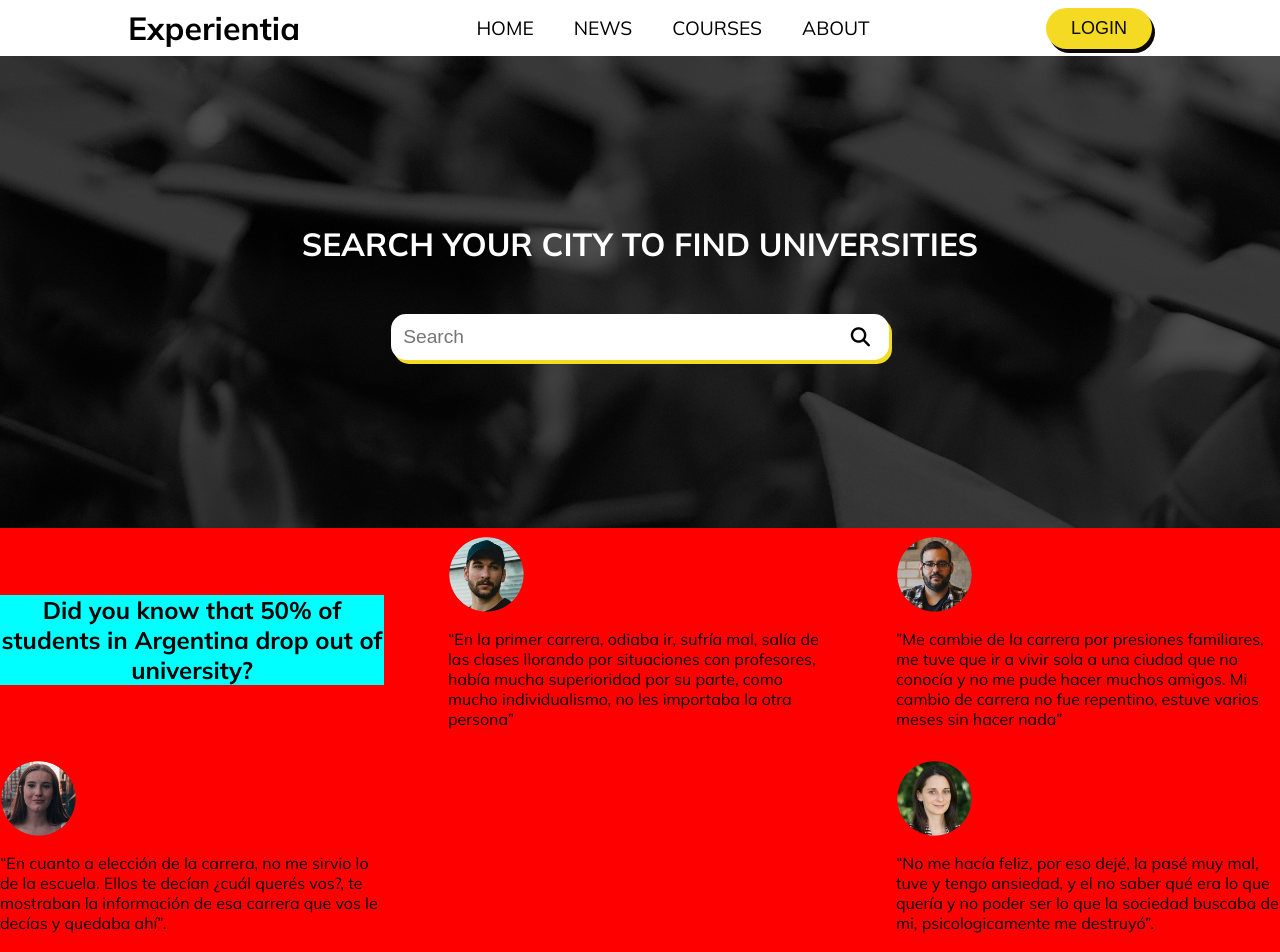
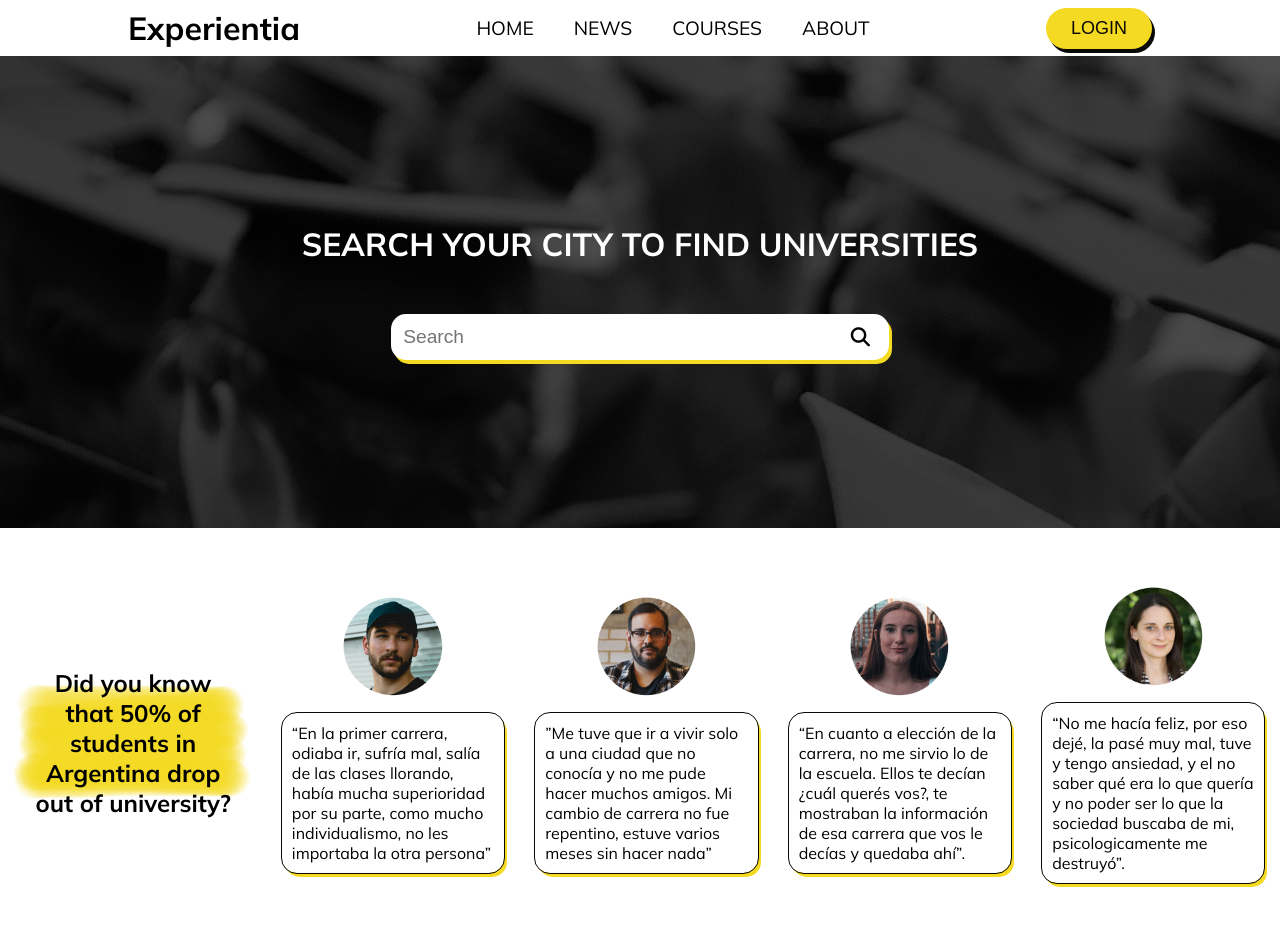
Before and after one commit to SchroederSimon/Experientia, a React (Vite) app: page / in a window 1280 px wide. Shown: the top 952 px of the page. Built offline with nearby package versions, Linux system fonts and the light colour scheme.

Commit message:
home styles changes, added about section

```diff
--- a/src/arrayData/quotesArray.tsx
+++ b/src/arrayData/quotesArray.tsx
@@ -1,13 +1,13 @@
 const QUOTES = [
     {
         id: 1,
-        quote: '“En la primer carrera, odiaba ir, sufría mal, salía de las clases llorando por situaciones con profesores, había mucha superioridad por su parte, como mucho individualismo, no les importaba la otra persona”',
+        quote: '“En la primer carrera, odiaba ir, sufría mal, salía de las clases llorando, había mucha superioridad por su parte, como mucho individualismo, no les importaba la otra persona”',
         profilePicture:  "/profile1.png"
     },
 
     {
         id: 2,
-        quote: '”Me cambie de la carrera por presiones familiares, me tuve que ir a vivir sola a una ciudad que no conocía y no me pude hacer muchos amigos. Mi cambio de carrera no fue repentino, estuve varios meses sin hacer nada”',
+        quote: '”Me tuve que ir a vivir solo a una ciudad que no conocía y no me pude hacer muchos amigos. Mi cambio de carrera no fue repentino, estuve varios meses sin hacer nada”',
         profilePicture:  "/profile2.png"
     },
     {
--- a/src/pages/Home/Home.css
+++ b/src/pages/Home/Home.css
@@ -59,27 +59,41 @@ label {
 /* Quotes */
 .quotesContainer{
     display: flex;
-    justify-content: space-between;
+    justify-content: center;
     align-items: center;
-    background-color: red;
     width: 100%;
     height: 429px;
-    flex-wrap: wrap;
 }
-.quotesContainer h2{
+.quotesTitle{
+    display: flex;
+    align-items: center;
     text-align: center;
-    width: 30%;
-    background-color: aqua;
+    height: 200px;
+    width: 100%;
+    background-image: url('/markerbcg.png');
+    background-position: center;
+    background-repeat: no-repeat;
+    background-size: contain;
+    font-size: 1em;
+    padding: 2.5%;
 }
 
 .quotes {
     display: flex;
     flex-direction: column;
-    width: 30%;
+    align-items: center;
+    justify-content: space-between;
+    width: 100%;
+    padding: 0 2% 0 2%;
 }
 .quotes img{
-    width: 20%;
+    width: 50%;
 }
+
 .quotes p{
-
+    box-shadow: 3px 4px 0px 0px var(--colorYellow);
+    outline: solid 1px var(--colorBlack);
+    border-radius: 15px;
+    padding: 10px;
+    width: 100%;
 }
--- a/src/pages/Home/Home.tsx
+++ b/src/pages/Home/Home.tsx
@@ -31,9 +31,11 @@ function Home() {
           </div>
         </div>
         <div className="quotesContainer">
-        <h2>Did you know that 50% of students in Argentina drop out
-            of university?
-          </h2>
+          <div className="quotesTitle">
+            <h2>Did you know that 50% of students in Argentina drop out
+              of university?
+            </h2>
+          </div>
           {
             quotes.map(quote => {
               return (
```
Also changed, not shown: src/pages/About/About.tsx (added, +12 -0 lines), public/markerbcg.png (added), src/pages/About/About.css (added).
